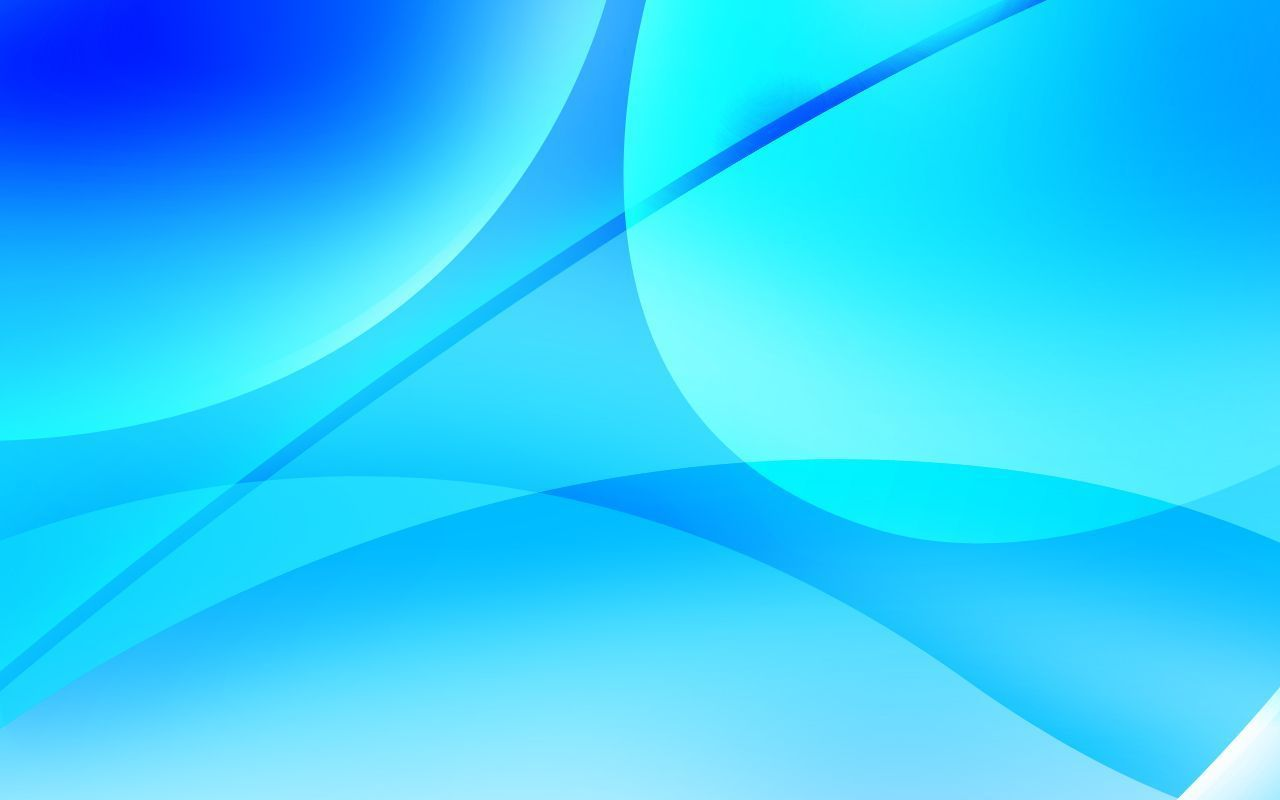
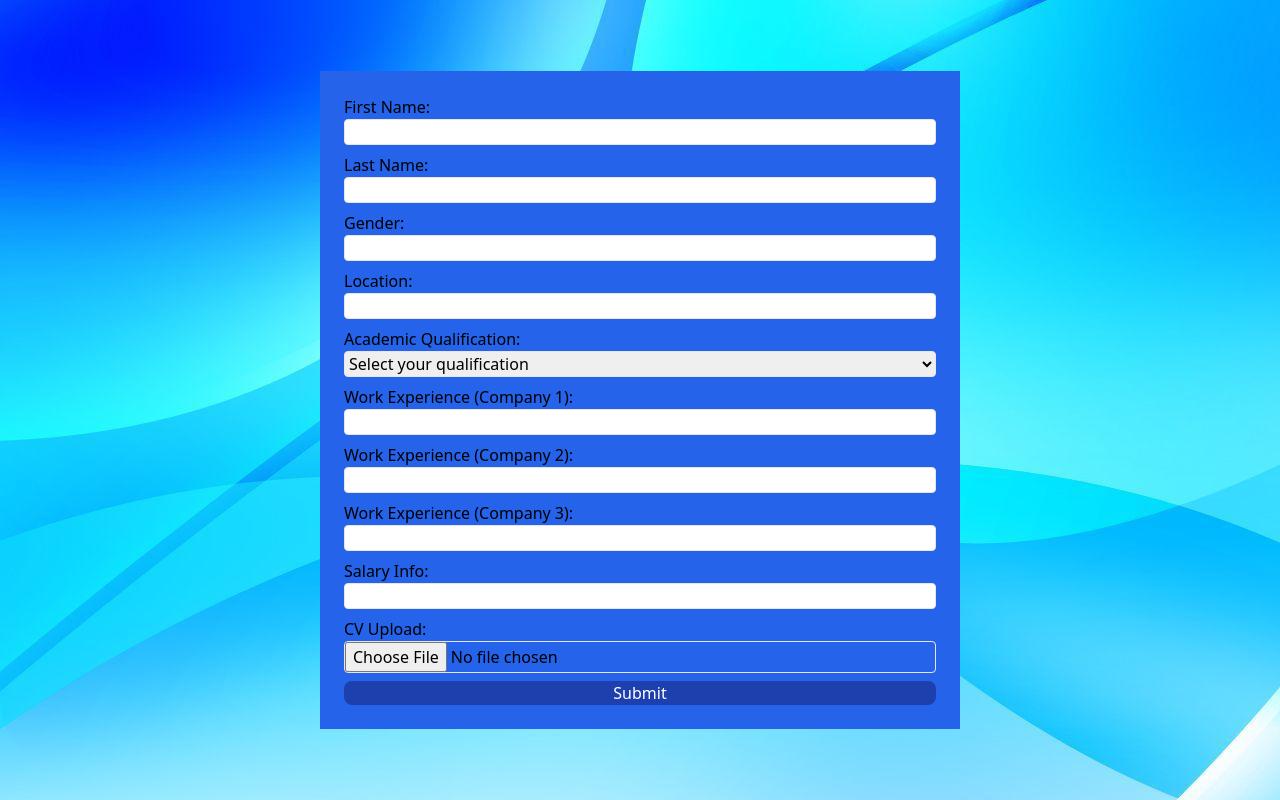
Before and after one commit to Tracy-miranja/AmsolForm, a React (Vite) app: page /Home in a window 1280 px wide. Built offline with nearby package versions, Linux system fonts and the light colour scheme.

Commit message:
add form input to homepage

```diff
--- a/src/App.jsx
+++ b/src/App.jsx
@@ -8,9 +8,9 @@ const App = () => {
   return (
     <Router>
       <Routes>
-        <Route path="/Home" element={<Home />} />
         <Route path="/" element={<SignUpForm />} />
         <Route path="/form" element={<Form />} />
+        <Route path="/Home" element={<Home />} />
       </Routes>
     </Router>
   );
--- a/src/Home.jsx
+++ b/src/Home.jsx
@@ -1,4 +1,151 @@
-const Home =()=>{
-    <div>Welcome to home page</div>
-}
-export default Home
+import { useState } from "react";
+
+const Home = () => {
+  const [firstName, setFirstName] = useState("");
+  const [lastName, setLastName] = useState("");
+  const [gender, setGender] = useState("");
+  const [location, setLocation] = useState("");
+  const [academic, setAcademic] = useState("");
+  const [company1, setCompany1] = useState("");
+  const [company2, setCompany2] = useState("");
+  const [company3, setCompany3] = useState("");
+  const [salaryInfo, setSalaryInfo] = useState("");
+  const [cv, setCv] = useState(null);
+
+  const handleSubmit = (e) => {
+    e.preventDefault();
+    console.log({
+      firstName,
+      lastName,
+      gender,
+      location,
+      academic,
+      workExperience: { company1, company2, company3 },
+      salaryInfo,
+      cv,
+    });
+  };
+
+  return (
+    <div className="conta bg-red-600 flex  h-screen">
+      <form onSubmit={handleSubmit} className="bg-blue-600 flex flex-col gap-2 w-[50%] p-6">
+        <div className="flex flex-col">
+          <label>First Name:</label>
+          <input
+            type="text"
+            value={firstName}
+            onChange={(e) => setFirstName(e.target.value)}
+            required
+            className=" border rounded"
+          />
+        </div>
+
+        <div className="flex flex-col">
+          <label>Last Name:</label>
+          <input
+            type="text"
+            value={lastName}
+            onChange={(e) => setLastName(e.target.value)}
+            required
+            className="border rounded"
+          />
+        </div>
+
+        <div className="flex flex-col">
+          <label>Gender:</label>
+          <input
+            type="text"
+            value={gender}
+            onChange={(e) => setGender(e.target.value)}
+            required
+            className=" border rounded"
+          />
+        </div>
+
+        <div className="flex flex-col">
+          <label>Location:</label>
+          <input
+            type="text"
+            value={location}
+            onChange={(e) => setLocation(e.target.value)}
+            required
+            className=" border rounded"
+          />
+        </div>
+
+        <div className="flex flex-col">
+          <label>Academic Qualification:</label>
+          <select
+            value={academic}
+            onChange={(e) => setAcademic(e.target.value)}
+            required
+            className=" border rounded"
+          >
+            <option value="">Select your qualification</option>
+            <option value="Masters">Masters</option>
+            <option value="Degree">Degree</option>
+            <option value="Diploma">Diploma</option>
+          </select>
+        </div>
+
+        <div className="flex flex-col">
+          <label>Work Experience (Company 1):</label>
+          <input
+            type="text"
+            value={company1}
+            onChange={(e) => setCompany1(e.target.value)}
+            required
+            className=" border rounded"
+          />
+        </div>
+
+        <div className="flex flex-col">
+          <label>Work Experience (Company 2):</label>
+          <input
+            type="text"
+            value={company2}
+            onChange={(e) => setCompany2(e.target.value)}
+            className=" border rounded"
+          />
+        </div>
+
+        <div className="flex flex-col">
+          <label>Work Experience (Company 3):</label>
+          <input
+            type="text"
+            value={company3}
+            onChange={(e) => setCompany3(e.target.value)}
+            className=" border rounded"
+          />
+        </div>
+
+        <div className="flex flex-col">
+          <label>Salary Info:</label>
+          <input
+            type="number"
+            value={salaryInfo}
+            onChange={(e) => setSalaryInfo(e.target.value)}
+            required
+            className=" border rounded"
+          />
+        </div>
+
+        <div className="flex flex-col">
+          <label>CV Upload:</label>
+          <input
+            type="file"
+            onChange={(e) => setCv(e.target.files[0])}
+            required
+            className=" border rounded"
+          />
+        </div>
+
+        <button type="submit" className="bg-blue-800 text-white  rounded-lg">
+          Submit
+        </button>
+      </form>
+    </div>
+  );
+};
+
+export default Home;
--- a/src/form.jsx
+++ b/src/form.jsx
@@ -19,7 +19,7 @@ const Form = () => {
       setPassword("");
       setError("");
       setTimeout(()=>{
-        navigate("/")
+        navigate("/Home")
       },[1000])
       ;
     } catch (error) {
@@ -35,6 +35,7 @@ const Form = () => {
 
   return (
     <>
+    <div className="container">
       <div className="flex flex-col bg-blue-500 w-[500px] h-[300px] p-4">
         <h1 className="text-3xl font-bold mb-4">Login</h1>
         <form className="flex flex-col text-xl font-bold" onSubmit={UserLogin}>
@@ -64,6 +65,7 @@ const Form = () => {
         {message && <p className="mt-4 text-green-500">{message}</p>}
         {error && <p className="mt-4 text-red-500">{error}</p>}
       </div>
+      </div>
     </>
   );
 };
--- a/src/index.css
+++ b/src/index.css
@@ -2,21 +2,17 @@
 @tailwind components;
 @tailwind utilities;
 
-:root {
+/* :root {
   font-family: Inter, system-ui, Avenir, Helvetica, Arial, sans-serif;
   line-height: 1.5;
   font-weight: 400;
-
   color-scheme: light dark;
-  background-image: url("./assets/hrsourcing.jpg");
-  background-repeat: no-repeat;
   background-color: #242424;
-
   font-synthesis: none;
   text-rendering: optimizeLegibility;
   -webkit-font-smoothing: antialiased;
   -moz-osx-font-smoothing: grayscale;
-}
+} */
 
 a {
   font-weight: 500;
@@ -29,9 +25,17 @@ a:hover {
 
 body {
   margin: 0;
-  display: flex;
-  justify-content: center;
+  /* display: flex; */
   min-width: 100%;
   min-height: 100vh;
+  /* align-items: center; */
+
+}
+
+.conta{
+  background-image: url("./assets/hrsourcing.jpg");
+  background-repeat: no-repeat;
+  justify-content: center;
   align-items: center;
+  width: 100%;
 }
--- a/src/signupform.jsx
+++ b/src/signupform.jsx
@@ -30,6 +30,7 @@ const SignUpForm = () => {
   };
 
   return (
+    <div className="container">
     <div className="bg-blue-500  p-4 rounded-md">
       <h3 className="text-2xl font-bold mb-4">Sign Up</h3>
       <form className="flex flex-col text-xl font-bold" onSubmit={getUserDetails}>
@@ -88,6 +89,7 @@ const SignUpForm = () => {
         </p>
       </form>
     </div>
+    </div>
   );
 };
 
```
